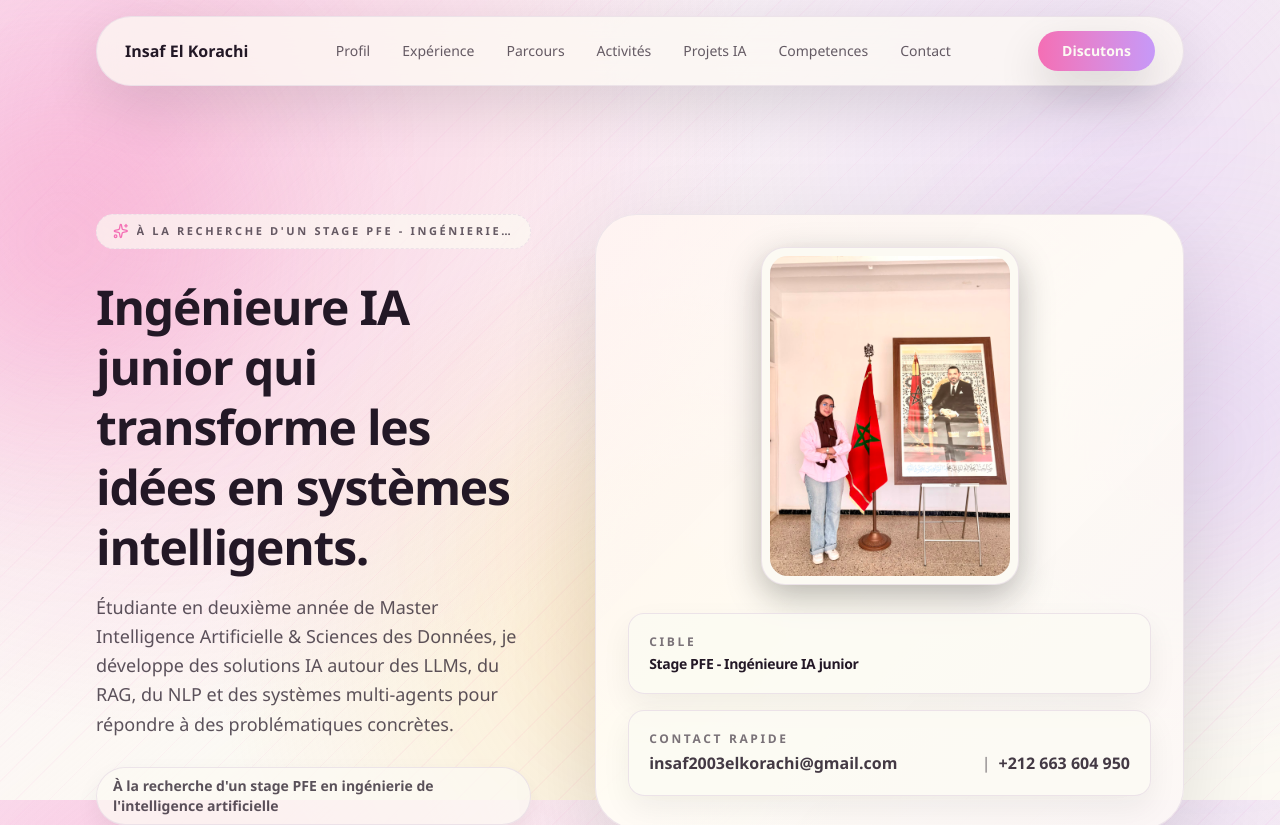
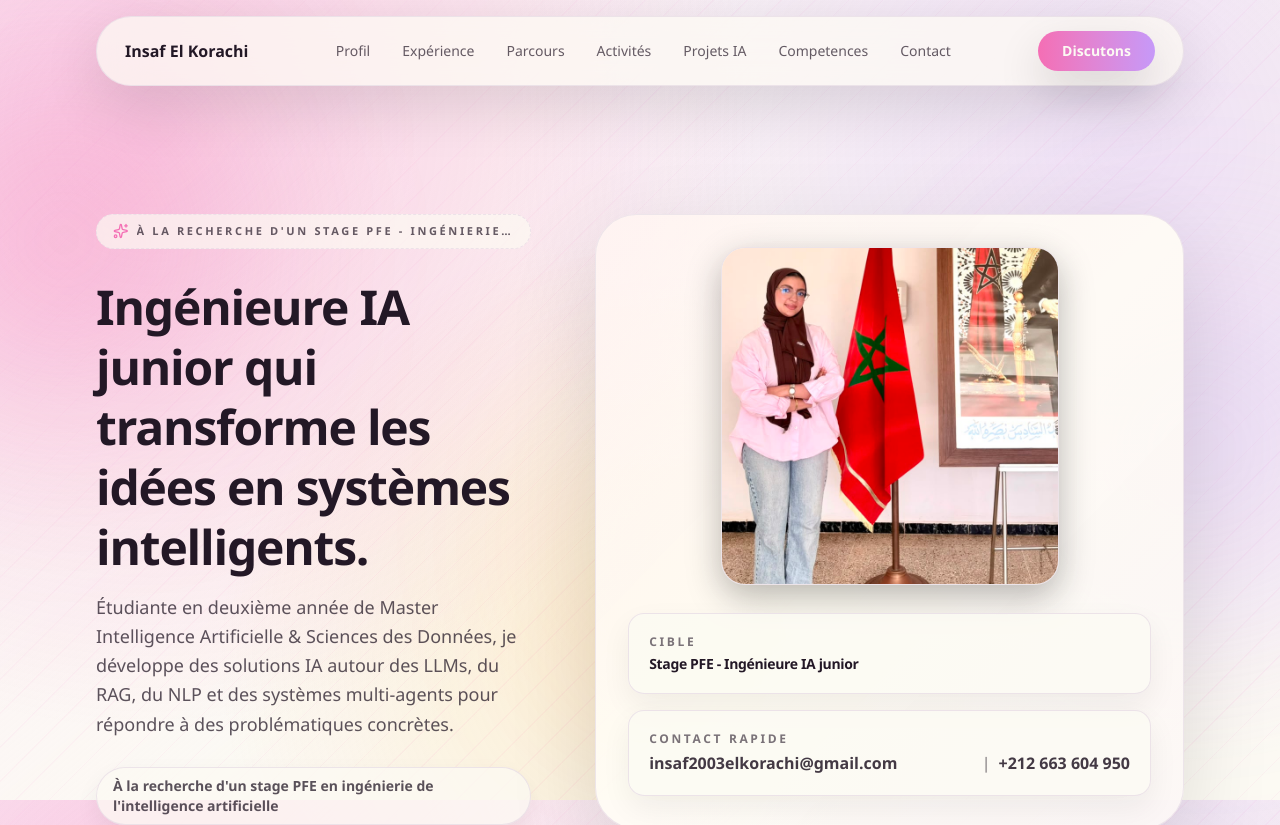
Before and after one commit to Insaf-elkorachi/Portfolio, a Next.js app: page / in a window 1280 px wide. Shown: the top 825 px of the page. Built offline with nearby package versions, Linux system fonts and the light colour scheme.

Commit message:
Refine profile photo framing

```diff
--- a/app/page.tsx
+++ b/app/page.tsx
@@ -712,7 +712,7 @@ export default function Home() {
                       <img
                         src={profileImage}
                         alt="Portrait d Insaf El Korachi"
-                        className="h-72 w-56 rounded-[1.1rem] object-cover object-center sm:h-80 sm:w-60"
+                        className="h-72 w-72 origin-[31%_56%] scale-[1.65] rounded-[1.1rem] object-cover object-bottom sm:h-80 sm:w-80"
                         onError={() => setProfileImage('/placeholder-user.jpg')}
                       />
                     </div>
```
